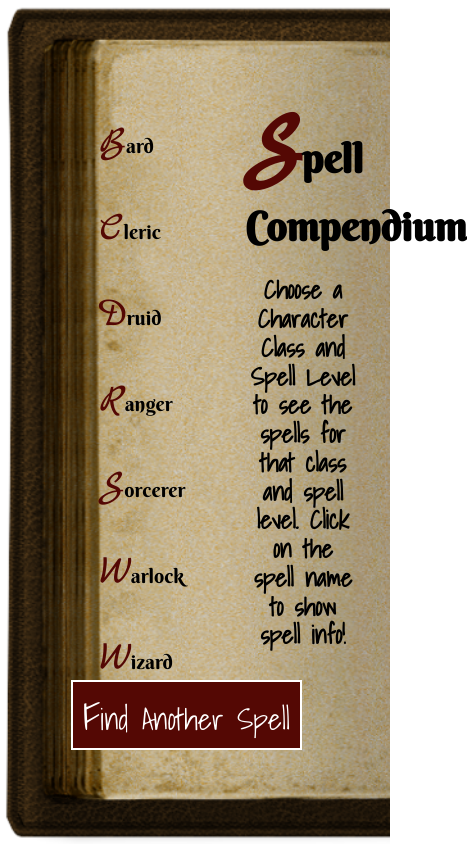
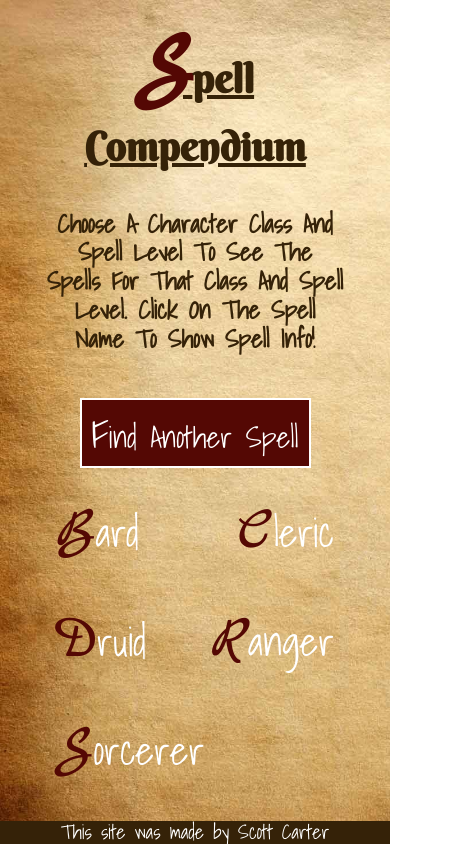
Before and after one commit to slashmcdeadly/scottCarterProjectFive, a React (Create React App) app: page / in a window 390 px wide. Shown: the top 844 px of the page, 467 px wide, since content can reach past the window. Built offline with nearby package versions, Linux system fonts and the light colour scheme.

Commit message:
stylings for mobile site

```diff
--- a/src/App.css
+++ b/src/App.css
@@ -25,8 +25,10 @@ html {
 
 h1 {
   font-size: 4rem;
-  margin-top: 0px;
+  margin: 0px;
   font-family: 'Berkshire Swash', cursive;
+  color: #352208;
+  text-decoration: underline;
 }
 
 h1::first-letter {
@@ -35,22 +37,35 @@ h1::first-letter {
   color: #540804;
 }
 
+h2 {
+  font-size: 3rem;
+  font-family: 'Shadows Into Light', cursive;
+  margin-bottom: 0px;
+}
+
 h3 {
   font-size: 2.5rem;
   max-width: 90%;
   margin: 0 auto;
   font-family: 'Shadows Into Light', cursive;
+  color: #352208;
+  text-transform: capitalize;
+}
+
+h4 {
+  font-size: 2rem;
+  margin: 5px;
+  font-family: 'Berkshire Swash', cursive;
 }
 
 button {
+  color: #352208;
   padding: 10px;
   max-width: 175px;
   font-size: 2rem;
   background-color: transparent;
   border: none;
-  border-radius: 20px;
-  margin: 10px;
-  font-family: 'Berkshire Swash', cursive;
+  font-family: 'Shadows Into Light', cursive;
   transition: all .5s;
 }
 
@@ -64,7 +79,8 @@ button:disabled {
   display: none;
 }
 
-button:hover {
+button:hover,
+button:focus {
   color: #540804;
   font-size: 2.5rem;
 }
@@ -73,7 +89,8 @@ button:hover {
   text-align: center;
   background: url('./assets/spellbook.png');
   background-size: cover;
-  height: 100vh;
+  background-position: 0px -20px;
+  min-height: 100vh;
 }
 
 .flexContainer {
@@ -83,54 +100,95 @@ button:hover {
 
 .instructions {
   order: 2;
+  margin-top: 70px;
 }
 
 .options {
   display: flex;
-  flex-direction: column;
   order: 1;
+  margin-top: 50px;
 }
 
 .options, .instructions {
-  margin-top: 100px;
   width: calc(50% - 50px);
 }
 
 .classButtons, .spellLevel {
   display: flex;
+  flex-direction: column;
   flex-wrap: wrap;
+  position: relative;
+  top: 50px;
+}
+
+.classButtons {
+  left: 50px;
+}
+
+
+.classButtons button {
+  font-size: 4rem;
+}
+
+.classButtons button::first-letter {
+  font-size: 6rem;
+}
+
+.classButtons button:hover,
+.classButtons button:focus {
+  font-size: 5rem;
+}
+
+.spellLevel button:hover,
+.spellLevel button:focus {
+  border: 2px solid #540804;
+}
+
+.spellLevel button {
+  transition: all .5s;
+  margin: 0px 20px;
+  border-right: 2px solid #540804;
 }
 
 .spellLevel {
   width: 95%;
+
 }
 
 .spells {
   display: flex;
   flex-direction: column;
-  max-height: 79vh;
-  max-width: 95%;
+  max-height: 78vh;
+  width: 95%;
   flex-wrap: wrap;
-  padding-top: 20px;
   overflow: scroll;
+  position: relative;
+  top: 50px;
 }
 
 .spellBox {
-  max-width: 35%;
-  position: absolute;
-  top: 40vh;
-  right: 10%;
-}
-
-.spellBox section {
+  max-height: 30vh;
   position: relative;
 }
 
-.spellBox div p {
-  font-size: 3rem;
-  position: absolute;
-  right: -20px;
-  top: -70px;
+.spellBox p:first-of-type {
+  font-size: 2rem;
+  font-family: 'Berkshire Swash', cursive;
+  border: none;
+}
+
+.spellBox p {
+  font-size: 2rem;
+  overflow: auto;
+  max-height: 30vh;
+  font-family: 'Shadows Into Light', cursive;
+  border: 2px solid black;
+  padding: 5px;
+}
+
+.spellBox p:last-of-type {
+  max-height: 90px;
+  border: none;
 }
 
 .reset {
@@ -143,8 +201,8 @@ button:hover {
   border-radius: 0px;
   border: 2px solid white;
   position: absolute;
-  bottom: 10vh;
-  right: 20%;
+  bottom: 40px;
+  right: 19%;
 }
 
 .reset::first-letter {
@@ -156,3 +214,118 @@ button:hover {
   color: white;
   font-size: 4rem;
 }
+
+footer {
+  position: fixed;
+  bottom: 0px;
+  width: 100%;
+  text-align: center;
+  background-color:#352208;
+  font-size: 2rem;
+  color: white;
+  font-family: 'Shadows Into Light', cursive;
+}
+
+footer a {
+  color: white;
+  text-decoration: none;
+}
+
+/* Media Queries */
+
+/* tablet landscape */
+@media (max-width: 1150px) {
+  .App {
+    background: url("./assets/8fb07d1d8660048cc089a07047e7e77d.jpg");
+    background-size: cover;
+    background-repeat: repeat-y;
+    background-position: 0px;
+  }
+
+  h1 {
+    margin-bottom: 40px;
+  }
+
+  .flexContainer {
+    flex-direction: column;
+  }
+
+  .instructions {
+    order: 1;
+    margin-top: 20px;
+  }
+
+  .instructions, .options {
+    width: 100%;
+  }
+
+  .options {
+    flex-direction: column;
+  }
+
+  .classButtons {
+    top: 0px;
+    left: 0px;
+    flex-direction: row;
+    justify-content: space-between;
+  }
+
+  .classButtons button {
+    margin: 3% 5%;
+  }
+
+  .spellLevel {
+    flex-direction: row;
+    justify-content: space-between;
+    width: 100%;
+    border-bottom: 2px solid #540804;
+    top: 0px;
+  }
+
+  .spellLevel button {
+    border-right: none;
+  }
+
+  .spells {
+    top: 0px;
+    max-height: 90vh;
+    padding-bottom: 50px;
+    align-items: center;
+  }
+
+  .spellBox {
+    max-height: 100vh;
+  }
+
+  .reset {
+    position: relative;
+    bottom: -40px;
+    right: 0px;
+  }
+
+  button {
+    color: white;
+  }
+
+  button:hover,
+  button:focus {
+    font-size: 2rem;
+    color: red;
+  }
+}
+
+/* tablet portrait and phone landscape */
+
+@media (max-width: 650px) {
+  .spells {
+    max-height: 110vh;
+  }
+}
+
+/* phone portrait */
+
+@media (max-width: 425px) {
+  .spells {
+    max-height: 300vh;
+  }
+}
--- a/src/App.js
+++ b/src/App.js
@@ -22,6 +22,8 @@ class App extends Component {
       materials: '',
       description: '',
       higherLevel: '',
+      changingText: 'Choose a Character Class and Spell Level to see the spells for that class and spell level. Click on the spell name to show spell info!',
+      levelDisplay: ''
     }
   }
 
@@ -37,8 +39,8 @@ class App extends Component {
 
   storeLevel = (event) => {
     this.setState({
-      level: event.target.value,
       isAlsoShowing: true,
+      levelDisplay: "Level " + event.target.value,
       // alsoDisabled: true,
     })
     // call the api with the button value as part of the search
@@ -49,7 +51,8 @@ class App extends Component {
     }).then( (spells) => {
       spells = spells.data.results;
       this.setState({
-        spells
+        spells,
+        changingText: this.state.charClass,
       })
     })
   }
@@ -72,12 +75,6 @@ class App extends Component {
     })
   }
 
-  closeWindow = () => {
-    this.setState({
-        spellBoxShowing: this.state.spellBoxShowing ? false : true
-    })
-  }
-
   reset = () => {
     window.location.reload();
   }
@@ -85,18 +82,26 @@ class App extends Component {
   render(){
     return (
       <div className="App">
-        <div className="wrapper flexContainer">
+        <main className="wrapper flexContainer">
           <section className="instructions">
             <h1>Spell Compendium</h1>
-            <h3>Choose a Character Class and Spell Level to see the spells for that class and spell level. Click on the spell name to show spell info!</h3>
+            <h3>{this.state.changingText}</h3>
+            <h4>{this.state.levelDisplay}</h4>
 
+
+            { this.state.spellBoxShowing ?
+              (<Info name={this.state.name} material={this.state.materials} desc={this.state.description} higher={this.state.higherLevel}/>):null }
+
+            <button className="reset" onClick={this.reset}>Find Another Spell</button>
 
           </section>
           <section className="options ">
-            <ClassButtons handleClick={this.handleClick} disabled={this.state.disabled}/>
+            <div className="levelClass">
+              <ClassButtons handleClick={this.handleClick} disabled={this.state.disabled}/>
 
-            { this.state.isShowing ?
-            <LevelButtons storeLevel={this.storeLevel} alsoDisabled={this.state.alsoDisabled}/>:null }
+              { this.state.isShowing ?
+              <LevelButtons storeLevel={this.storeLevel} alsoDisabled={this.state.alsoDisabled}/>:null }
+            </div>
 
             <div className="spells">
               { this.state.isAlsoShowing ?
@@ -110,13 +115,9 @@ class App extends Component {
               }
             </div>
           </section>
+        </main>
 
-          <section>
-              { this.state.spellBoxShowing ?
-                (<Info name={this.state.name} material={this.state.materials} desc={this.state.description} higher={this.state.higherLevel} closeWindow={this.closeWindow} reset={this.props.reset}/>):null }
-          </section>
-        </div>
-        <button className="reset" onClick={this.reset}>Find Another Spell</button>
+        <footer>This site was made by <a href="https://scottcarterdev.com">Scott Carter</a></footer>
       </div>
     );
   }
--- a/src/Info.js
+++ b/src/Info.js
@@ -9,9 +9,6 @@ class Info extends Component {
             <Fragment>
                 <div className="spellBox">
                     <section>
-                        <div onClick={this.props.closeWindow}>
-                            <p>X</p>
-                        </div>
                         <h2>{this.props.name}</h2>
 
                         <p>Materials needed: {this.props.material}</p>
```
Also changed, not shown: src/assets/8fb07d1d8660048cc089a07047e7e77d.jpg (added).
